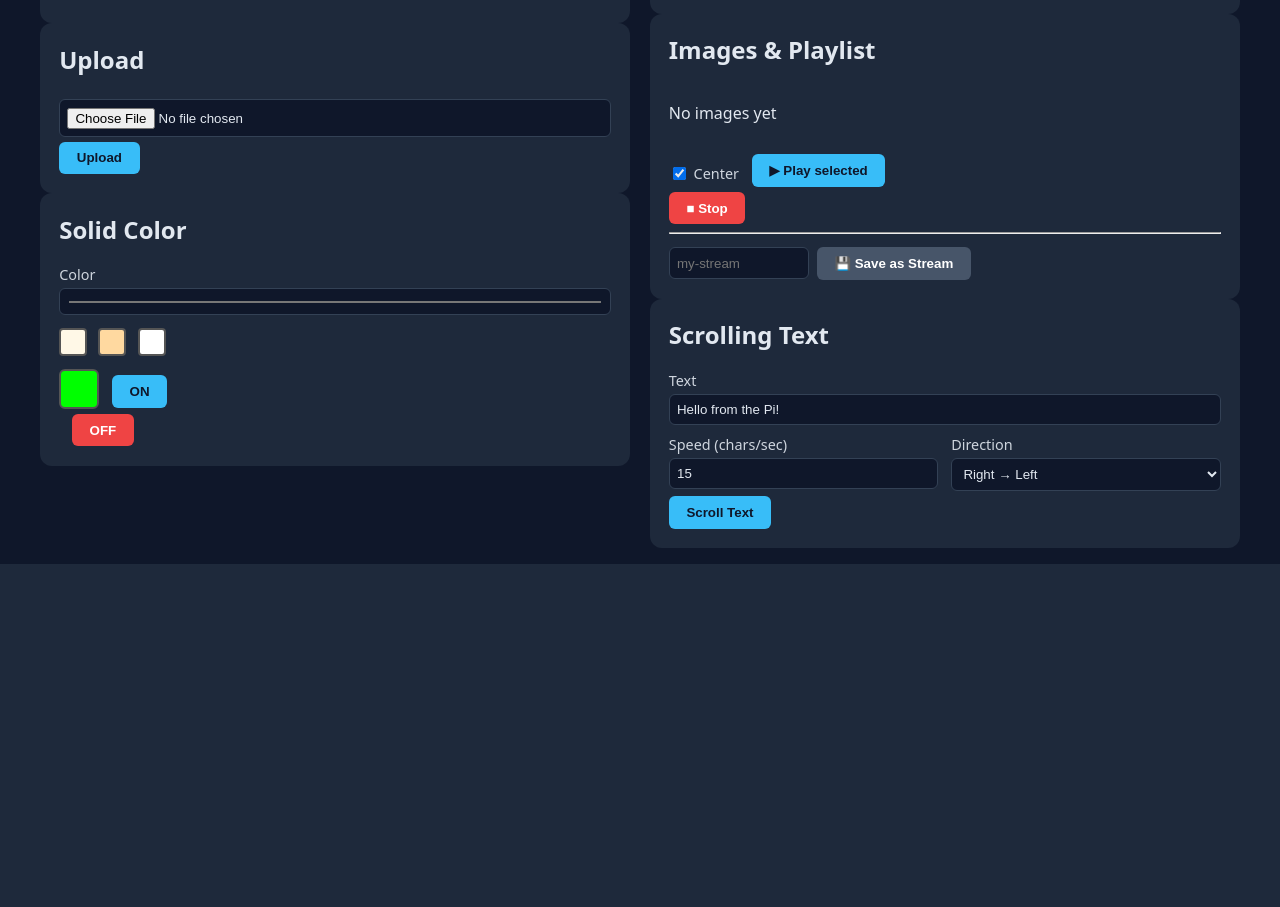
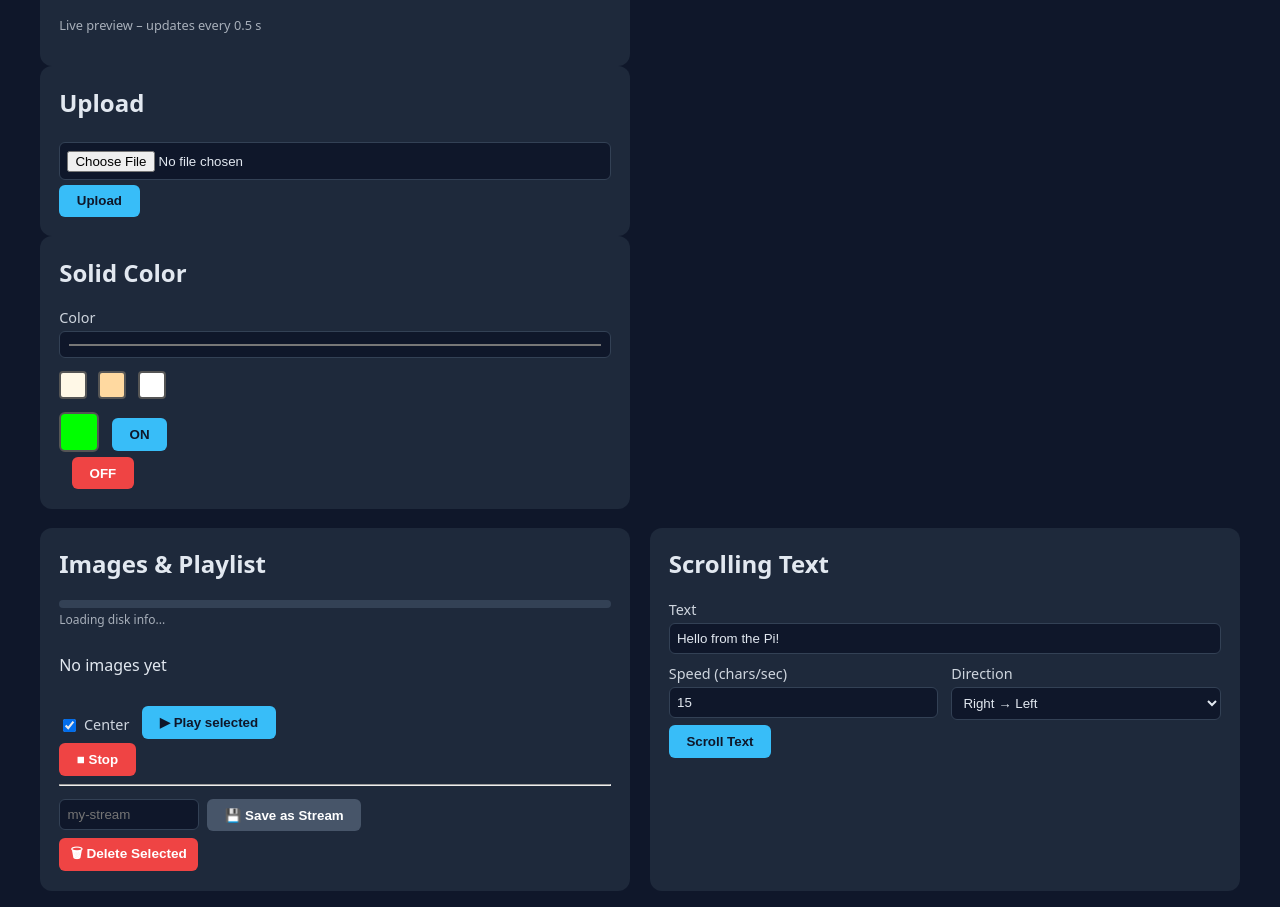
Before and after one commit to klf240/led-matrix-web, a Flask app: page / in a window 1280 px wide. Shown: the part 581-1488 px from the top of the page. Before the commit the page ends 1145 px from the top, so only its background shows below. Run offline with Flask 3, Linux system fonts and the light colour scheme; parts of the project's set-up code (start-up, migrations or seed data) failed here and were passed over.

Commit message:
Add settings popup, disk bar, delete streams; fix stream form data

```diff
--- a/app.py
+++ b/app.py
@@ -608,12 +608,24 @@ def status():
                    and "a terminal is required" not in err
                    and "no askpass program" not in err)
 
+    import shutil as _shutil
+    try:
+        usage = _shutil.disk_usage(str(BASE_DIR))
+        disk = {
+            "total_mb": usage.total // (1024 * 1024),
+            "free_mb": usage.free // (1024 * 1024),
+            "percent": round((usage.used / usage.total) * 100, 1),
+        }
+    except Exception:
+        disk = {"total_mb": 0, "free_mb": 0, "percent": 0}
+
     return jsonify({
         "running":   running,
         "viewer":    str(LED_IMAGE_VIEWER),
         "viewer_ok": viewer_ok,
         "text_ok":   text_ok,
         "sudo_ok":   sudo_ok,
+        "disk":      disk,
     })
 
 
@@ -685,6 +697,27 @@ def play_stream():
     except Exception as e:
         log.exception("Failed to start stream playback")
         flash(f"Failed: {e}", "error")
+    return redirect(url_for("index"))
+
+
+@app.route("/delete_stream", methods=["POST"])
+def delete_stream():
+    """Delete selected stream files."""
+    streams = request.form.getlist("streams")
+    if not streams:
+        flash("No streams selected", "error")
+        return redirect(url_for("index"))
+    deleted = []
+    for s in streams:
+        safe_name = Path(s).name
+        path = PLAYLIST_FOLDER / safe_name
+        if path.exists() and path.suffix == ".stream":
+            path.unlink()
+            deleted.append(safe_name)
+    if deleted:
+        flash(f"Deleted {len(deleted)} stream(s)", "success")
+    else:
+        flash("No valid streams to delete", "error")
     return redirect(url_for("index"))
 
 
--- a/templates/index.html
+++ b/templates/index.html
@@ -34,9 +34,13 @@
   <div>
     <div style="display:flex;align-items:center;justify-content:space-between">
       <h1>LED Matrix Controller</h1>
+      <div style="display:flex;gap:.5rem;align-items:center">
+        <button class="btn-secondary" onclick="document.getElementById('settingsModal').style.display='flex'"
+                style="font-size:.85rem;padding:.4rem .7rem">⚙ Server Settings</button>
         <form action="/shutdown" method="post" onsubmit="return confirm('Shutdown the Raspberry Pi?')">
           <button class="btn-danger" type="submit" style="font-size:.85rem;padding:.4rem .8rem">⏻ Shutdown Pi</button>
         </form>
+      </div>
     </div>
 
     {% with messages = get_flashed_messages(with_categories=true) %}
@@ -92,9 +96,9 @@
 
   <!-- Right column -->
   <div>
-    <!-- Matrix options (shared) -->
-    <div class="card">
-      <h2>Matrix Settings</h2>
+    <!-- Server Settings moved to modal -->
+    <div class="card" id="settingsCardPlaceholder" style="display:none">
+      <h2>Server Settings</h2>
       <form id="matrixForm" action="/save_settings" method="post">
         <div class="row">
           <div><label>Rows</label><input type="number" name="led_rows" value="{{ settings.led_rows }}"></div>
@@ -130,10 +134,21 @@
         </label>
       </form>
   </div>
+</div>
+
+    <div class="card" style="display:none">
+    </div>
 
     <!-- Images / Playlist -->
     <div class="card">
       <h2>Images & Playlist</h2>
+      <!-- Disk usage bar -->
+      <div style="margin:.4rem 0 .6rem">
+        <div id="diskBar" style="width:100%;height:8px;background:#334155;border-radius:4px;overflow:hidden">
+          <div id="diskBarFill" style="width:0%;height:100%;background:#38bdf8;border-radius:4px;transition:width .5s"></div>
+        </div>
+        <div id="diskLabel" style="font-size:.75rem;opacity:.7;margin-top:.2rem">Loading disk info...</div>
+      </div>
       <form id="playForm" action="/play_images" method="post">
         <div class="file-list" style="max-height:300px">
           {% for f in files %}
@@ -200,6 +215,9 @@
           <button class="btn-secondary" type="submit">💾 Save as Stream</button>
         </div>
       </form>
+      <form action="/delete_stream" method="post" id="deleteStreamForm" onsubmit="if(!gatherStreamsForDelete())return false; return confirm('Delete selected stream(s)? This cannot be undone.');">
+        <button class="btn-danger" type="submit" style="margin-top:.4rem;font-size:.85rem;padding:.3rem .7rem">🗑 Delete Selected</button>
+      </form>
     </div>
 
     <!-- Scrolling text -->
@@ -230,7 +248,11 @@
   </div>
 </div>
 
-<script>
+<!-- Server Settings Modal -->
+<div id="settingsModal" style="display:none;position:fixed;top:0;left:0;width:100%;height:100%;background:rgba(0,0,0,.7);z-index:1000;align-items:center;justify-content:center">
+  <div style="background:#1e293b;border-radius:12px;padding:1.5rem;max-width:480px;width:90%;max-height:85vh;overflow:auto;position:relative">
+    <button onclick="this.closest('#settingsModal').style.display='none'" style="position:absolute;top:.8rem;right:1rem;background:none;border:none;color:#e2e8f0;font-size:1.4rem;cursor:pointer">&times;</button>
+    <h2 style="margin-top:0">⚙ Server Settings</h2>
   // Color picker → swatch sync
   function setColor(hex) {
     document.getElementById('colorPicker').value = hex;
@@ -246,13 +268,13 @@
     img.src = '/preview.jpg?' + Date.now();
   }, 500);
 
-  // status bar – poll /status every 3 s
+  // status bar + disk usage – poll /status every 5 s
   async function pollStatus() {
     try {
       const r = await fetch('/status');
       const d = await r.json();
       const el = document.getElementById('status-bar');
-      if (!el) return;
+      if (el) {
         let html = '';
         html += d.running ? '🟢 Running' : '⚪ Idle';
         html += '&nbsp;&nbsp;|&nbsp;&nbsp;';
@@ -264,6 +286,15 @@
         }
         if (!d.text_ok) html += '&nbsp;|&nbsp;❌ text-scroller missing';
         el.innerHTML = html;
+      }
+      // Disk bar
+      const fill = document.getElementById('diskBarFill');
+      const label = document.getElementById('diskLabel');
+      if (fill && label && d.disk) {
+        fill.style.width = d.disk.percent + '%';
+        fill.style.background = d.disk.percent > 90 ? '#ef4444' : d.disk.percent > 70 ? '#f59e0b' : '#38bdf8';
+        label.textContent = d.disk.free_mb + ' MB free / ' + d.disk.total_mb + ' MB total (' + d.disk.percent + '% used)';
+      }
     } catch(e) { /* ignore */ }
   }
   // Copy image selections into the stream form before submit
@@ -315,6 +346,21 @@
     return true;
   }
 
+  // Copy checked streams into the delete form
+  function gatherStreamsForDelete() {
+    const delForm = document.getElementById('deleteStreamForm');
+    const spForm = document.getElementById('streamPlayForm');
+    delForm.querySelectorAll('.injected-strm').forEach(el => el.remove());
+    const cbs = spForm ? spForm.querySelectorAll('input[name="streams"]:checked') : [];
+    if (cbs.length === 0) { alert('No streams selected.'); return false; }
+    cbs.forEach(cb => {
+      const h = document.createElement('input');
+      h.type='hidden'; h.name='streams'; h.value=cb.value; h.className='injected-strm';
+      delForm.appendChild(h);
+    });
+    return true;
+  }
+
   pollStatus();
   setInterval(pollStatus, 5000);
 </script>
```
Lines whose indentation alone changed are shown as unchanged.
